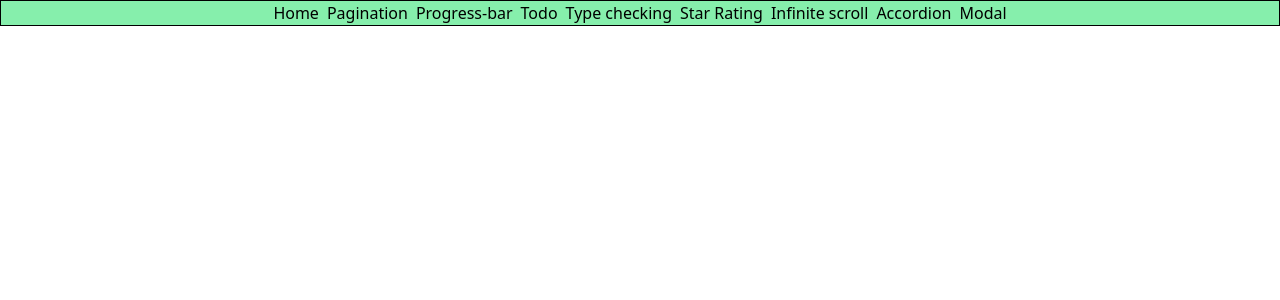
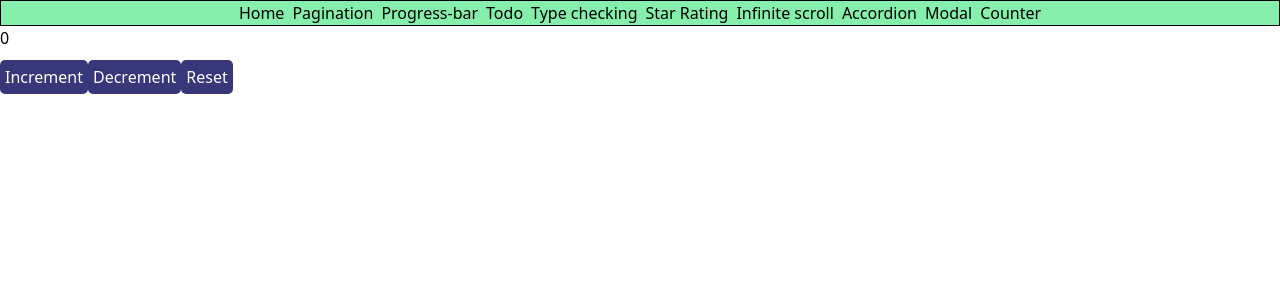
Before and after one commit to rohitraj896/react-machine-coding, a React (Create React App) app: page /counter in a window 1280 px wide. Shown: the top 300 px of the page. Built offline with nearby package versions, Linux system fonts and the light colour scheme.

Commit message:
counter-custom-hook

```diff
--- a/src/App.js
+++ b/src/App.js
@@ -8,6 +8,7 @@
 import InfiniteScroll from "./components/InfiniteScroll/InfiniteScroll";
 import Accordion from "./components/Accordion/Accordion";
 import ModalComponent from "./components/ModalComponent/ModalComponent";
+import Counter from "./components/Counter/Counter";
 
 function App() {
   return (
@@ -22,6 +23,7 @@
         <a href="/infinite-scroll">Infinite scroll</a>
         <a href="/accordion">Accordion</a>
         <a href="/modal">Modal</a>
+        <a href="/counter">Counter</a>
       </nav>
       <div>
         <BrowserRouter>
@@ -35,6 +37,7 @@
             <Route path="/infinite-scroll" element={<InfiniteScroll />}></Route>
             <Route path="/accordion" element={<Accordion />}></Route>
             <Route path="/modal" element={<ModalComponent />}></Route>
+            <Route path="/counter" element={<Counter />}></Route>
           </Routes>
         </BrowserRouter>
       </div>
--- /dev/null
+++ b/src/components/Counter/Counter.js
@@ -0,0 +1,16 @@
+import useCounter from "./useCounter";
+
+const Counter = () => {
+  const { count, increment, decrement, reset } = useCounter(0);
+
+  return (
+    <div>
+      <h2>{count}</h2>
+      <button onClick={increment}>Increment</button>
+      <button onClick={decrement}>Decrement</button>
+      <button onClick={reset}>Reset</button>
+    </div>
+  );
+};
+
+export default Counter;
--- /dev/null
+++ b/src/components/Counter/useCounter.js
@@ -0,0 +1,22 @@
+import { useState } from "react";
+
+const useCounter = initialValue => {
+  const [count, setCount] = useState(initialValue);
+
+  const increment = () => {
+    if (count < 10) {
+      setCount(count => count + 1);
+    }
+  };
+  const decrement = () => {
+    if (count > 0) {
+      setCount(count => count - 1);
+    }
+  };
+  const reset = () => {
+    setCount(0);
+  };
+  return { count, increment, decrement, reset };
+};
+
+export default useCounter;
```
